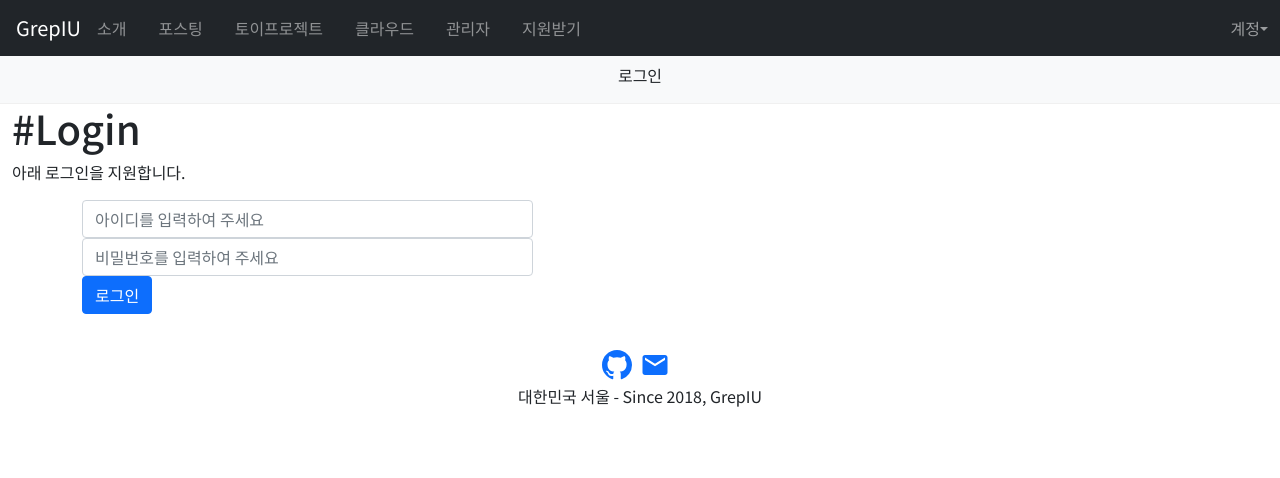
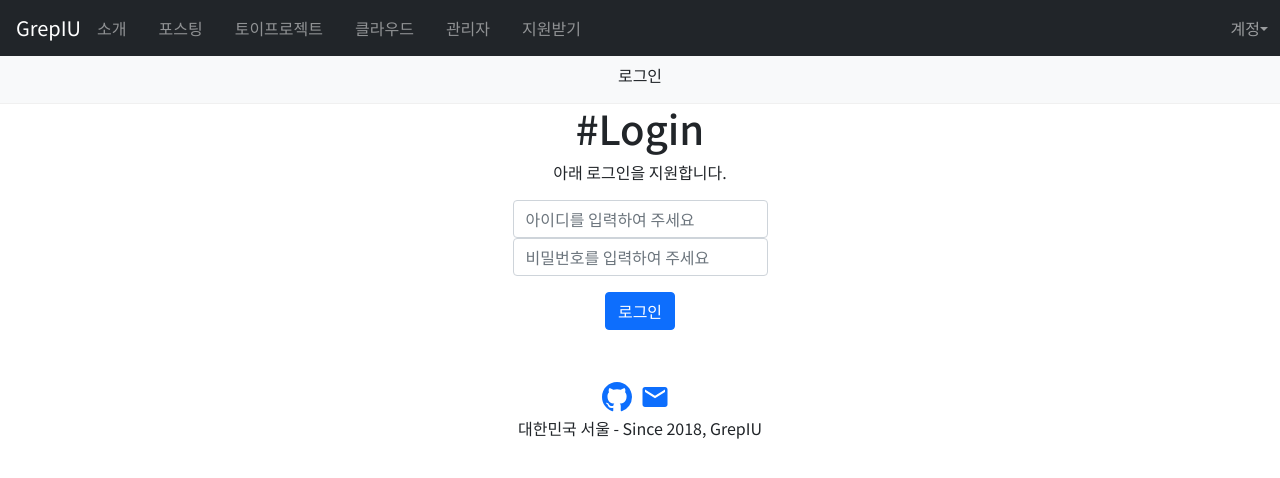
Before and after one commit to kimjinmoo/grepiu_front_react, a React (Create React App) app: page /login in a window 1280 px wide. Shown: the top 478 px of the page. Built offline with nearby package versions, Linux system fonts and the light colour scheme.

Commit message:
1. home text 변경 2. 로그인 layout

```diff
--- a/src/components/page/account/LoginForm.js
+++ b/src/components/page/account/LoginForm.js
@@ -28,12 +28,12 @@ const LoginForm = () => {
     return <Navigate to="/" replace/>
   }
   return <>
+    <div className="text-center">
       <h1>#Login</h1>
+      <p>아래 로그인을 지원합니다.</p>
+    </div>
+    <div className="d-flex justify-content-center">
       <div>
-      <p>아래 로그인을 지원합니다.</p>
-      <Container>
-        <Row>
-          <Col md="5">
         <Form.Control
             type="text"
             id="id"
@@ -41,28 +41,19 @@ const LoginForm = () => {
             placeholder="아이디를 입력하여 주세요"
             value={id}
         />
-          </Col>
-        </Row>
-        <Row>
-          <Col md="5">
         <Form.Control
             type="password"
             id="password"
             onChange={event => setPassword(event.target.value)}
             placeholder="비밀번호를 입력하여 주세요"
             value={password}
+            autoComplete="off"
         />
-          </Col>
-        </Row>
-        <Row>
-          <Col>
-            <div>
+        <div className="text-center m-3">
           <Button type="button" variant="primary" className="mb-3"
                   onClick={onLogin}>로그인</Button>
         </div>
-          </Col>
-        </Row>
-      </Container>
+      </div>
     </div>
   </>
 }
--- a/src/components/page/home/index.js
+++ b/src/components/page/home/index.js
@@ -9,8 +9,10 @@ const Home = () => {
         <div className="text-center">
           <h2 data-aos="fade-right"># 새소식</h2>
         </div>
-        <div>
-          관리자 모드 만들어서 올릴 예정
+        <div className="text-center">
+          <p style={{
+            fontSize:'13vw'
+          }}>HELLO WORLD</p>
         </div>
       </Container>
       <Container>
```
Lines whose indentation alone changed are shown as unchanged.
